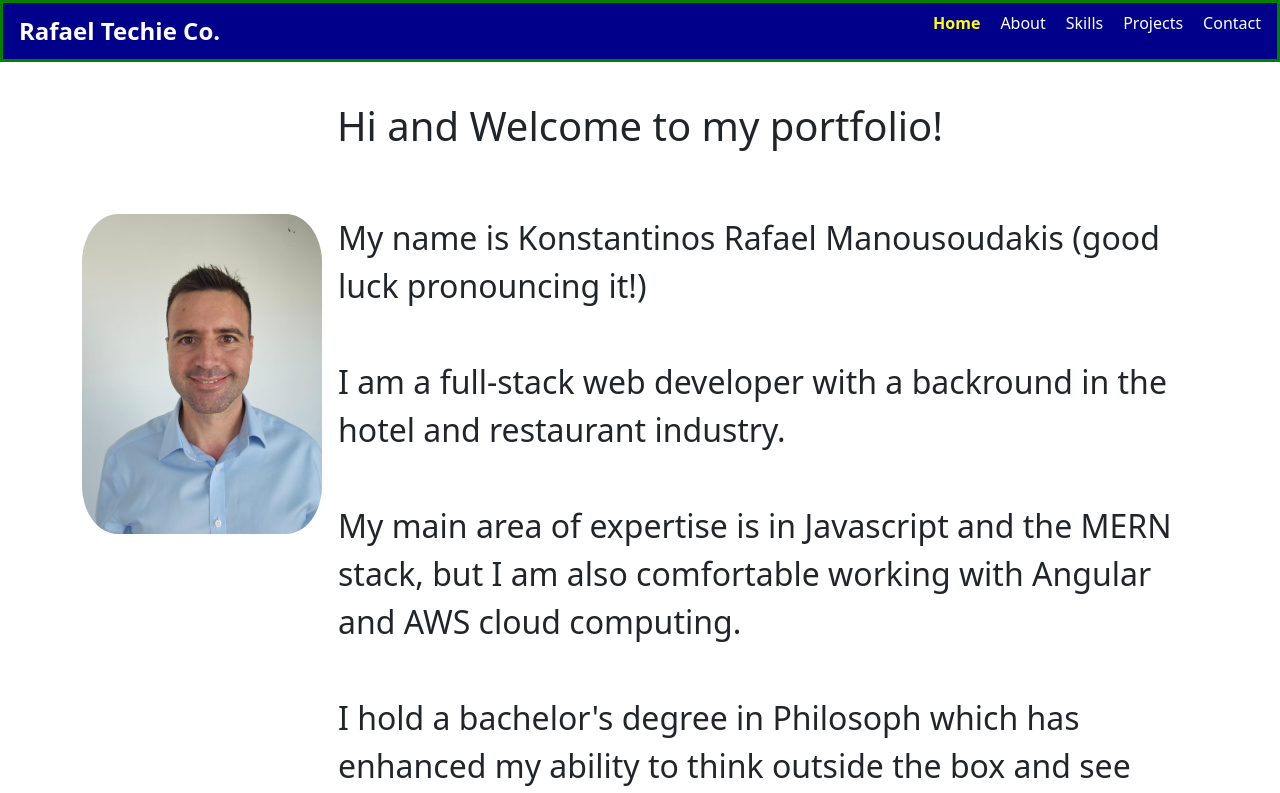
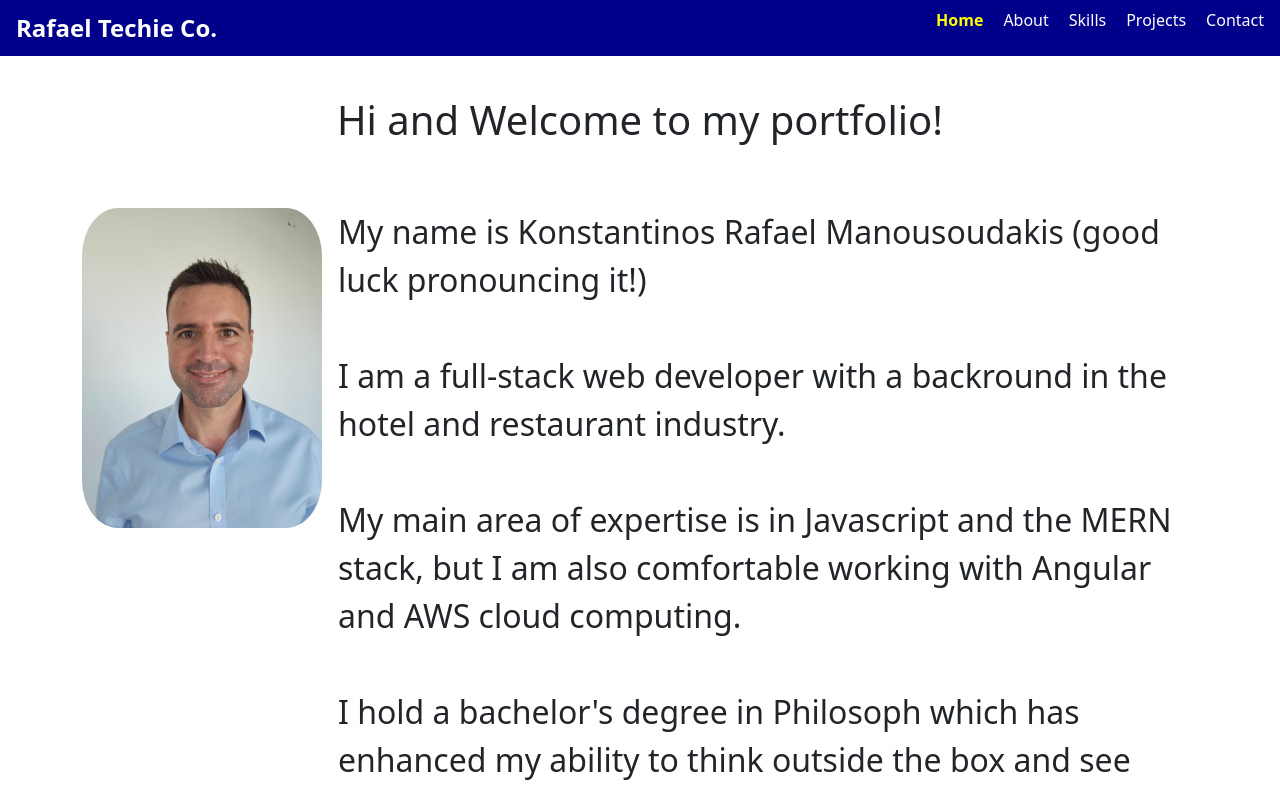
Before and after one commit to KostasRafael/website-portfolio, a React (Vite) app: page / in a window 1280 px wide. Shown: the top 793 px of the page. Built offline with nearby package versions, Linux system fonts and the light colour scheme.

Commit message:
case studies

```diff
--- a/src/components/navigation-bar/NavigationBar.css
+++ b/src/components/navigation-bar/NavigationBar.css
@@ -15,9 +15,8 @@
   display: flex;
   justify-content: space-between;
   align-items: center;
-  z-index: 5000; /* Ensures it's always above content */
+  z-index: 9999; /* Ensures it's always above content */
   transition: background 0.3s ease-in-out, padding 0.3s ease-in-out;
-  border: 0.2rem solid green;
   cursor: pointer; /* Shows hand cursor */
 }
 
--- a/src/components/navigation-bar/NavigationBar.jsx
+++ b/src/components/navigation-bar/NavigationBar.jsx
@@ -2,7 +2,6 @@ import React, { useState, useEffect } from "react";
 import { Link, useLocation } from "react-router-dom";
 import { Link as ScrollLink, Events, scrollSpy } from "react-scroll";
 import "./NavigationBar.css"; // Custom CSS
-import { Container } from "react-bootstrap";
 
 export default function NavigationBar() {
   const location = useLocation();
--- a/src/index.css
+++ b/src/index.css
@@ -1,5 +1,4 @@
 html {
-  position: relative;
 }
 
 .content {
```
